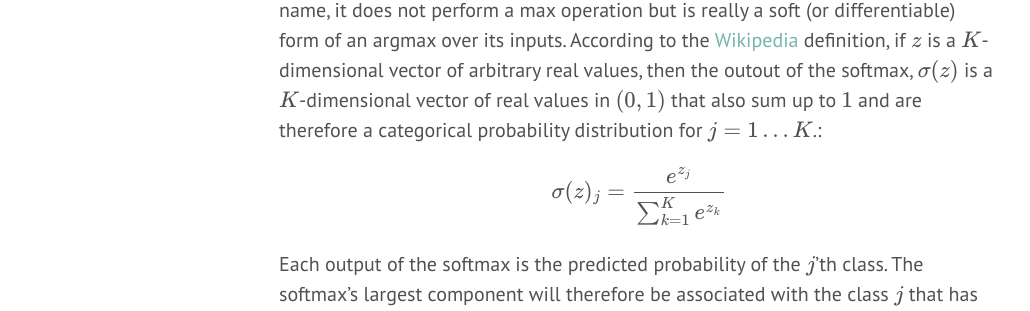
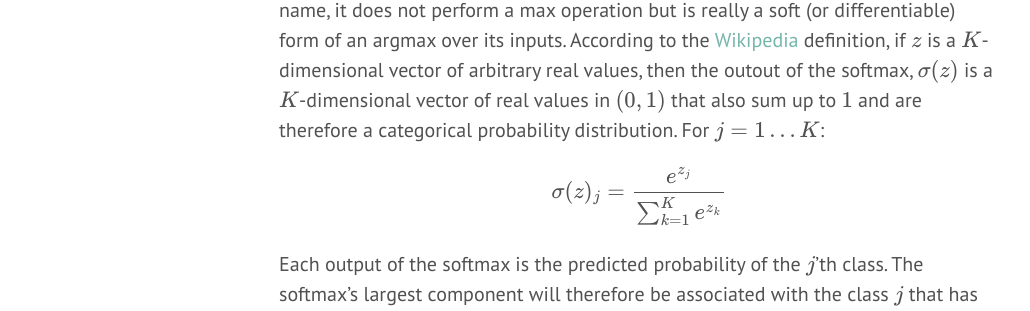
Before and after one commit to shinydinosaur/shinydinosaur.github.io, a Jekyll site: the page built from _posts/2015-07-06-softmax-versus-soft-maximum.md, in a window 1280 px wide. Shown: the part 435-746 px from the top of the page, without its empty margins (1-1031 px from the left). Built offline with Jekyll 4.4.1, drawn with Linux system fonts in a browser that asks for light colours; formulas are drawn with MathJax 3; comment, search, counter and statistics services are not loaded.

```diff
--- a/_posts/2015-07-06-softmax-versus-soft-maximum.md
+++ b/_posts/2015-07-06-softmax-versus-soft-maximum.md
@@ -14,7 +14,7 @@ published: true
 </div>
 
 ## Softmax (a.k.a the deep-learning softmax)
-In deep learning, there is an often-used function called a "softmax". Contrary to its name, it does not perform a max operation but is really a soft (or differentiable) form of an argmax over its inputs. According to the [Wikipedia](https://en.wikipedia.org/wiki/Softmax_function) definition, if \\(z\\) is a \\(K\\)-dimensional vector of arbitrary real values, then the outout of the softmax, \\(\sigma(z)\\) is a \\(K\\)-dimensional vector of real values in \\((0,1)\\) that also sum up to \\(1\\) and are therefore a categorical probability distribution for \\(j=1\dots K\\).:
+In deep learning, there is an often-used function called a "softmax". Contrary to its name, it does not perform a max operation but is really a soft (or differentiable) form of an argmax over its inputs. According to the [Wikipedia](https://en.wikipedia.org/wiki/Softmax_function) definition, if \\(z\\) is a \\(K\\)-dimensional vector of arbitrary real values, then the outout of the softmax, \\(\sigma(z)\\) is a \\(K\\)-dimensional vector of real values in \\((0,1)\\) that also sum up to \\(1\\) and are therefore a categorical probability distribution. For \\(j=1\dots K\\):
 
 $$\sigma(z)_j = \frac{e^{z_j}}{\sum_{k=1}^{K}e^{z_k}}$$
 
```
